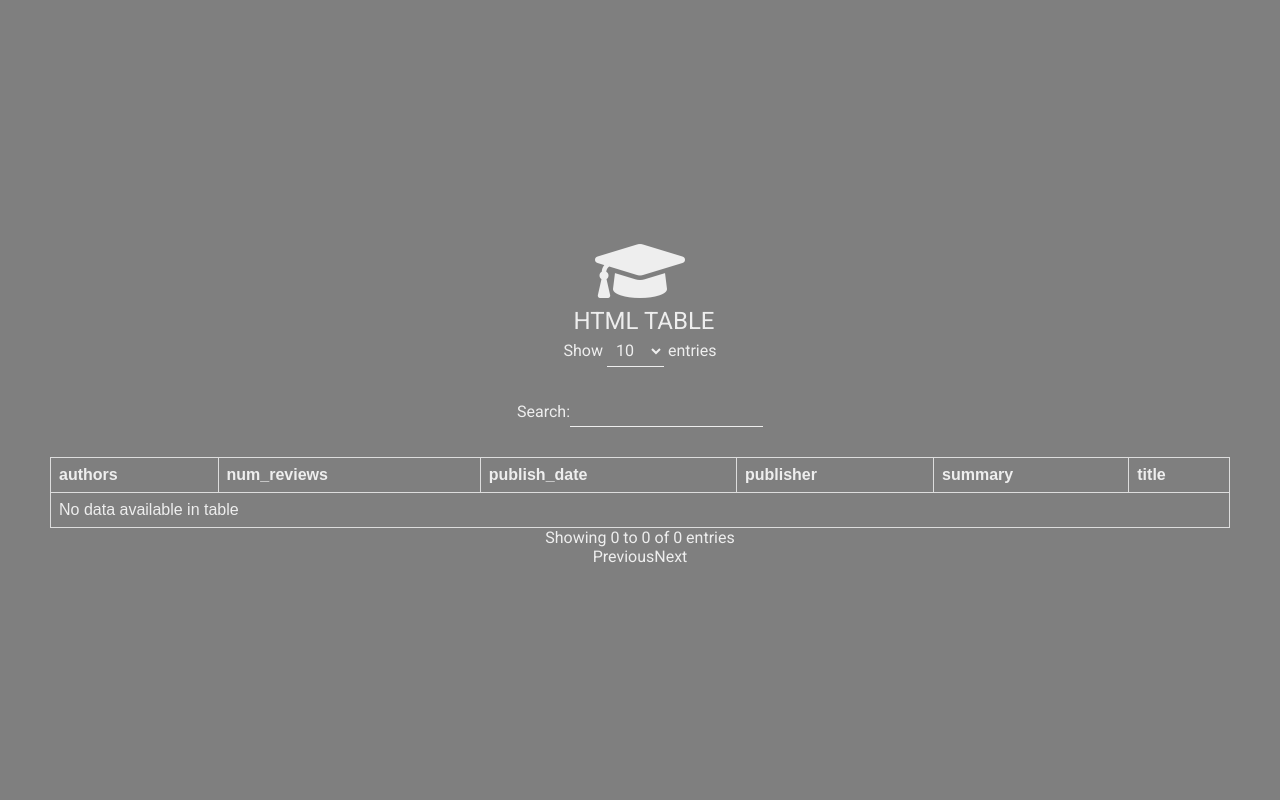
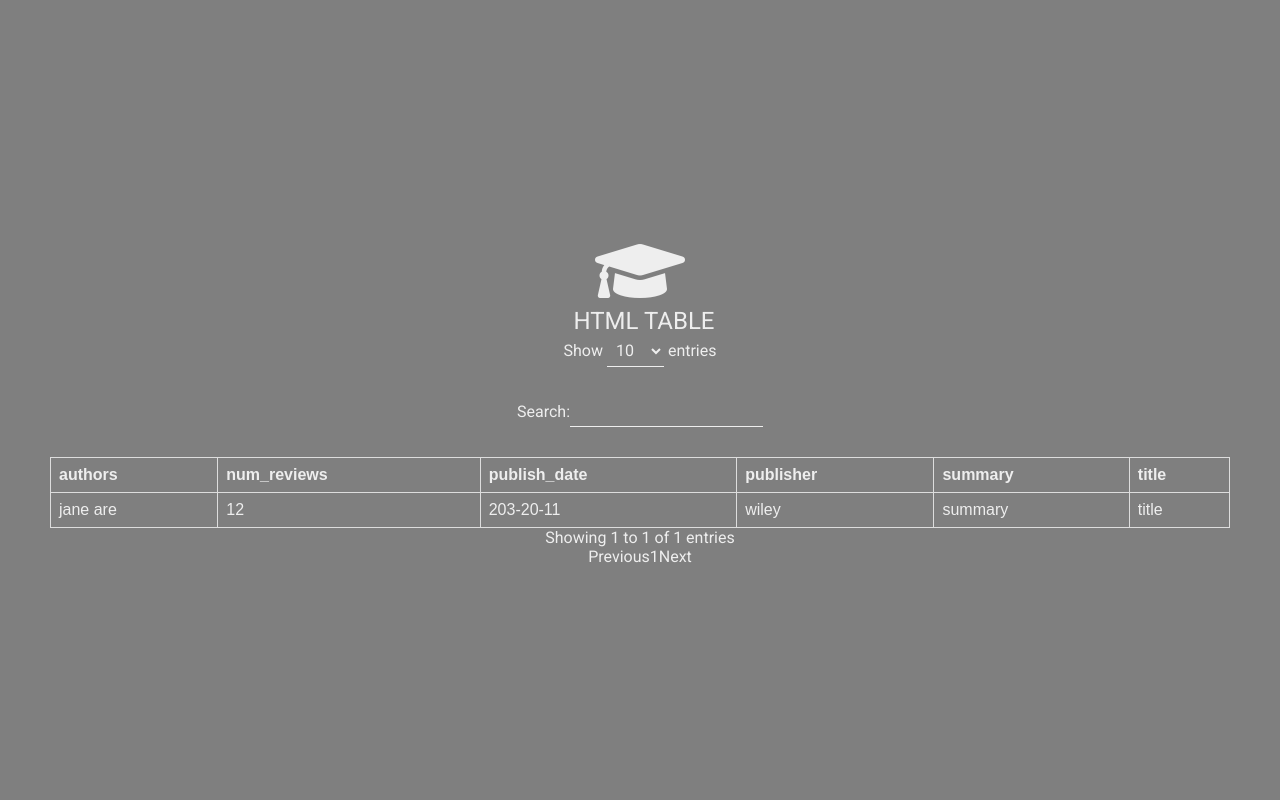
Before and after one commit to kapsali29/ElasticBookStorage, a Flask app: template templates/result.html in a window 1280 px wide. Run offline with Flask 2, Linux system fonts and the light colour scheme; the template is opened without the code that fills it, so the values that code supplies are empty; some libraries are stand-ins or nearby versions.

Commit message:
some changes on templates

```diff
--- a/templates/result.html
+++ b/templates/result.html
@@ -164,11 +164,13 @@ tr:nth-child(even) {
     var response = JSON.parse(window.localStorage.getItem('response'));
     // var response = window.localStorage.getItem('response');
     window.localStorage.clear();
-    console.log(response);
+    var dataset = [{authors: 'jane are',num_reviews: 12,publish_date: "203-20-11", publisher: 'wiley', summary: 'summary', title: 'title'}]
+    var d = dataset.map(x=>[x.authors, x.num_reviews, x.publish_date, x.publisher, x.summary, x.title])
+    console.log(dataset);
 
 
     $('#example').DataTable({
-      data: response,
+      data: d,
     })
   });
 </script>
```
